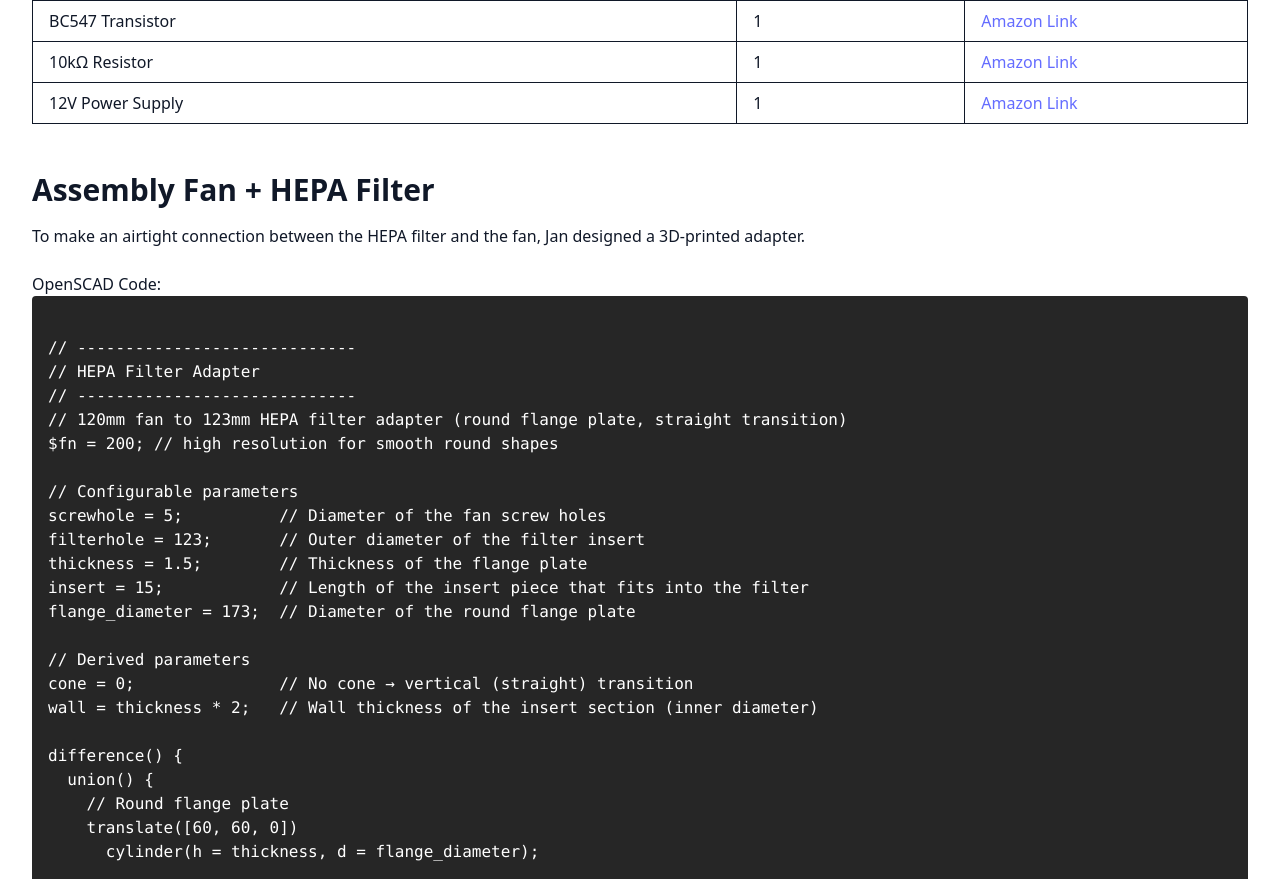
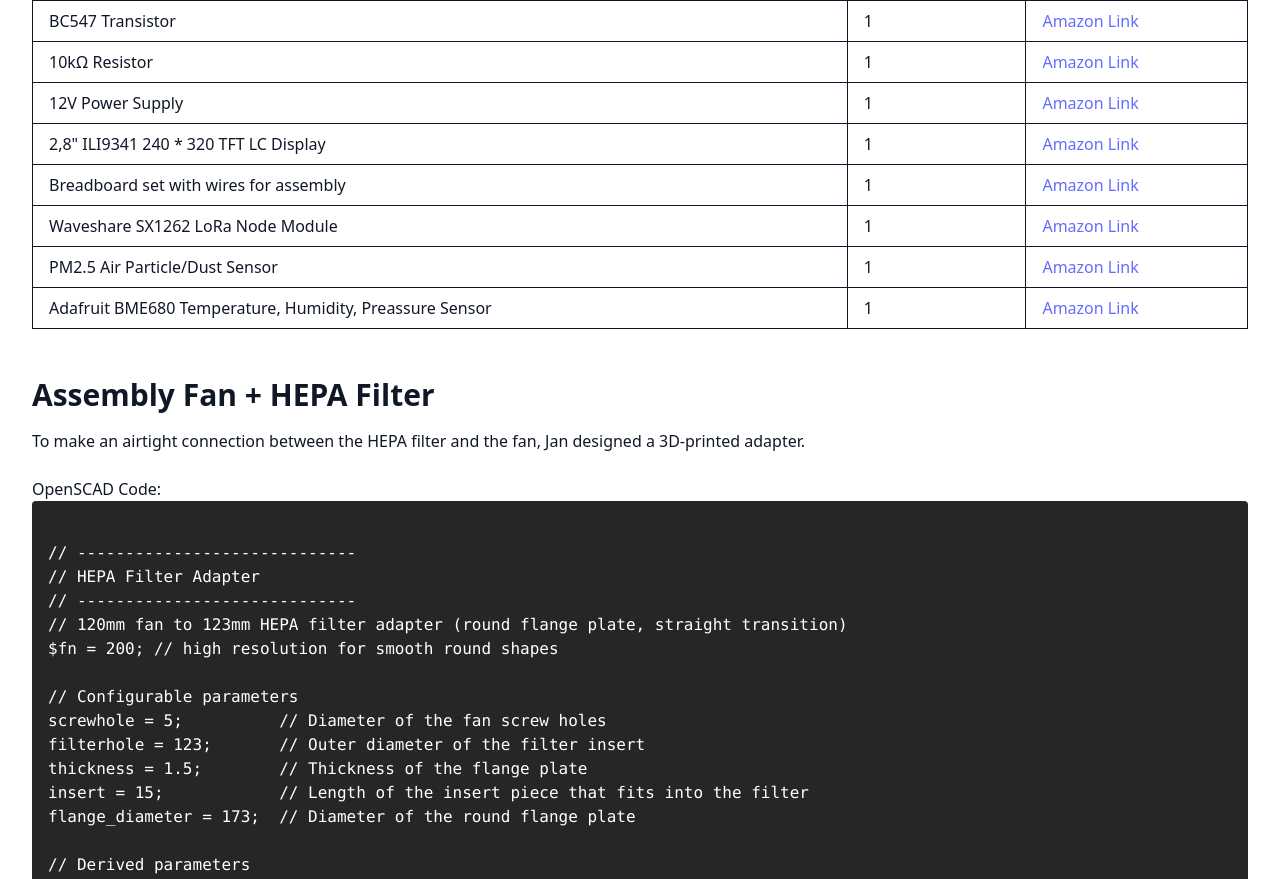
Before and after one commit to jan-eberwein/smart-air-purifier, a React (Vite) app: page / in a window 1280 px wide. Shown: the part 1060-1939 px from the top of the page. Built offline with nearby package versions, Linux system fonts and the light colour scheme; a web font is replaced by a local one.

Commit message:
updated parts list

```diff
--- a/src/App.jsx
+++ b/src/App.jsx
@@ -107,6 +107,41 @@ export default function App() {
                 <td className="border px-4 py-2">1</td>
                 <td className="border px-4 py-2">
                   <a href="https://www.amazon.de/JZK-Ladeger%C3%A4t-Ersatz-Netzteil-Lichtleiste-Alarmanlage/dp/B0F18ZV715/ref=sr_1_7?__mk_de_DE=%C3%85M%C3%85%C5%BD%C3%95%C3%91&crid=20DOUB8A5MV8L&dib=eyJ2IjoiMSJ9.nuNjI4IX-8eZWxNx0FXEDeR9OUKFsXTd-PFxZeFe8G0dCVSKnAnhorQKjegLawXCg2qzNvWKClL02et8jjPRfsJVTrdlQjUCK5FKpbhZAL-wF6WrSGd8Bfvds_Jd_QBDhuxi8-FXFC516_hWxDZKpnqlnjCHZt1Rdt52iD9AFxcCL76rQfgzwD5YFWMLzCpKS1OQBrXt-vlSvUbVqT9aTeW5wIetdvnj6N_BA1iYQkbInBZ5YSF0c8BFgCaPYcHgkZAMZYy54450ceJEywX-fKDFhuRW_qVExFwEsGMO0RA.EmTkI7o8YySFcH4MXpbbn18nDOTXR3PeZWgJoz2527E&dib_tag=se&keywords=12V+Netzteil&qid=1746689946&sprefix=12v+netzteil%2Caps%2C111&sr=8-7" className="text-blue-600 hover:underline">Amazon Link</a>
+                </td>
+              </tr>
+              <tr>
+                <td className="border px-4 py-2">2,8" ILI9341 240 * 320 TFT LC Display</td>
+                <td className="border px-4 py-2">1</td>
+                <td className="border px-4 py-2">
+                  <a href="https://www.amazon.de/ILI9341-Display-Seriell-Arduino-Raspberry/dp/B07YTWRZGR/ref=pd_sbs_d_sccl_2_1/258-8095385-4630869?pd_rd_w=patiM&content-id=amzn1.sym.7587be5d-90aa-4d4b-87a9-869040b4f29f&pf_rd_p=7587be5d-90aa-4d4b-87a9-869040b4f29f&pf_rd_r=XGWWTF0FN8JPNZQGWEYF&pd_rd_wg=g6ole&pd_rd_r=c6ba693c-fade-483c-a1be-04712c09eafe&pd_rd_i=B07YTWRZGR&psc=1" className="text-blue-600 hover:underline">Amazon Link</a>
+                </td>
+              </tr>
+              <tr>
+                <td className="border px-4 py-2">Breadboard set with wires for assembly</td>
+                <td className="border px-4 py-2">1</td>
+                <td className="border px-4 py-2">
+                  <a href="https://www.amazon.de/BOJACK-Breadboard-Steckbrett-Steckplatine-Steckbrett-%C3%9Cberbr%C3%BCckungsdr%C3%A4hte/dp/B0B18G3V5T/ref=sr_1_1_sspa?__mk_de_DE=%C3%85M%C3%85%C5%BD%C3%95%C3%91&crid=I4T788B78H7P&dib=eyJ2IjoiMSJ9.Q6x6rXniD6T82he2ZYZ9ppfIOxZEI4ZJd8ZesNPQVZmQCXpm9KtntteznVy30fw7jJC9eZ4NkO-qxdVUvQeHn9xqyOkmJvzNcqtoT5WQO5Z_vwJlQD08izKiAob0v5EBEu3Zx73UhbqRvzN2YaTJhFgClByelO6hn1_5S6fOfjz2vBL8QB5pIhS_cqVq-AMRG-AHarjB2gVLMW5nHLGHc3_MgImG4RuwvbREVux2lZum7UTTzB8MDVgXfrw67ua12TKy8TVOGhKFWbW4b592WtiY6_XDtd_jtVwJ2ujuY-E.pmc1TLnNSsdewFK9uwkuR5IexGDXQTZ1nNJ5F4CPI7E&dib_tag=se&keywords=breadboard&qid=1746691778&s=industrial&sprefix=breadboard%2Cindustrial%2C102&sr=1-1-spons&sp_csd=d2lkZ2V0TmFtZT1zcF9hdGY&psc=1" className="text-blue-600 hover:underline">Amazon Link</a>
+                </td>
+              </tr>
+              <tr>
+                <td className="border px-4 py-2">Waveshare SX1262 LoRa Node Module</td>
+                <td className="border px-4 py-2">1</td>
+                <td className="border px-4 py-2">
+                  <a href="https://www.amazon.de/Waveshare-Raspberry-Support-LoRaWAN-Protocol/dp/B09GK753VY/ref=sr_1_2?dib=eyJ2IjoiMSJ9.yzQYZplujBG_3gNb8GcAPcu7G-yzxRzD-U0LqHX_wXnp1ty7A1EZaChbUdixMbzfq-OeXW5hMcfCG9qUjXL28IllvixpwDPX6rxdfuAzrPTjmDItteM_kGr9CNQfqnhW_GHqXnsmFZ8ihr1eQBebXYm4h6QdbpSCvZlZV77Fw4KTmNU5drDvShExCtlUAZek8aaC83MpL7KC8fJi93TnUqV6fRr31AphMRtZnH1evaI.PR1Zqui5Lh93mvHlukDQoYk_62GadfnhYU5mXxH872s&dib_tag=se&keywords=sx1262+lora+node&qid=1746692025&sr=8-2" className="text-blue-600 hover:underline">Amazon Link</a>
+                </td>
+              </tr>
+              <tr>
+                <td className="border px-4 py-2">PM2.5 Air Particle/Dust Sensor</td>
+                <td className="border px-4 py-2">1</td>
+                <td className="border px-4 py-2">
+                  <a href="https://www.amazon.de/particle-Digital-Purifier-PMS5003-Precision/dp/B071J5LL8V/ref=sr_1_3?__mk_de_DE=%C3%85M%C3%85%C5%BD%C3%95%C3%91&crid=JHYPPXGWSN0N&dib=eyJ2IjoiMSJ9.FAXILI3-lRQuZkfSCQPJcviTviRFPk9WbfBNUWrDbsvxdvdWq6NzwCulpY0H1viLyvP2WNyS1SNmpbu3wA1wJz9R0fwA5iC-G8EBpsKGdLtlP9jqOqrLn0z0vMGRGKVcgNHoezaVC_j6IauPU0Hz_pmQS179bl_C2tG34C4PbxW8sr1oKeePqTYqbDR46kMeuB6tC7XlqAW-aqKRqJanbEJLWgiS6gVXjwl6ytEMozC42GrBlK0qjIJU-4h86QMyK2EI2EkcS1VA5eMiDdWaoTVmfgLtlBCP4HG1FKCYb1w.KJgOXlUlnRV7jlcZfj7et2W9Bjrfsjg47HPUO-uIeI8&dib_tag=se&keywords=pm2.5+sensor+particle&qid=1746692111&sprefix=pm2.5+sensor+particle%2Caps%2C93&sr=8-3" className="text-blue-600 hover:underline">Amazon Link</a>
+                </td>
+              </tr>
+              <tr>
+                <td className="border px-4 py-2">Adafruit BME680 Temperature, Humidity, Preassure Sensor</td>
+                <td className="border px-4 py-2">1</td>
+                <td className="border px-4 py-2">
+                  <a href="https://www.amazon.de/-/en/Adafruit-BME680-Temperature-Humidity-Pressure/dp/B07LGWS2S1?dib=eyJ2IjoiMSJ9.r9A8PJ3-WJkXxN1cwo2hBBj26NSYwDLx243kVyycXwf8qOHahY0gcUcWfqI7HJZlbIKp5ZWm1_o2eCwIiNb6NQ3_govLZ-ykBqtGLpSNLl9KMlatnkQ5_6kBQ3DwKNEFQZjwg8t1kDROv279wEubZQYgKPT4v5u0ap949nbhircjxLoQzl2IpSj8wrS8nS4nZbZqxL2YlyePV9xJbaMpnUPyAZqSHgOXxWmHTQheSQdkRgevaH8DCSCa5iF-e7_PZDEIz5mb0lIIHv-L3UNH-Cj7KfSCp0r95uyN1ZWdMtA.LESl47ZuG_HXoefio4Y5_FwduMB0mjYGuMK-J-1TkJg&dib_tag=se&keywords=adafruit+bme680&qid=1745439236&sr=8-1" className="text-blue-600 hover:underline">Amazon Link</a>
                 </td>
               </tr>
             </tbody>
```
